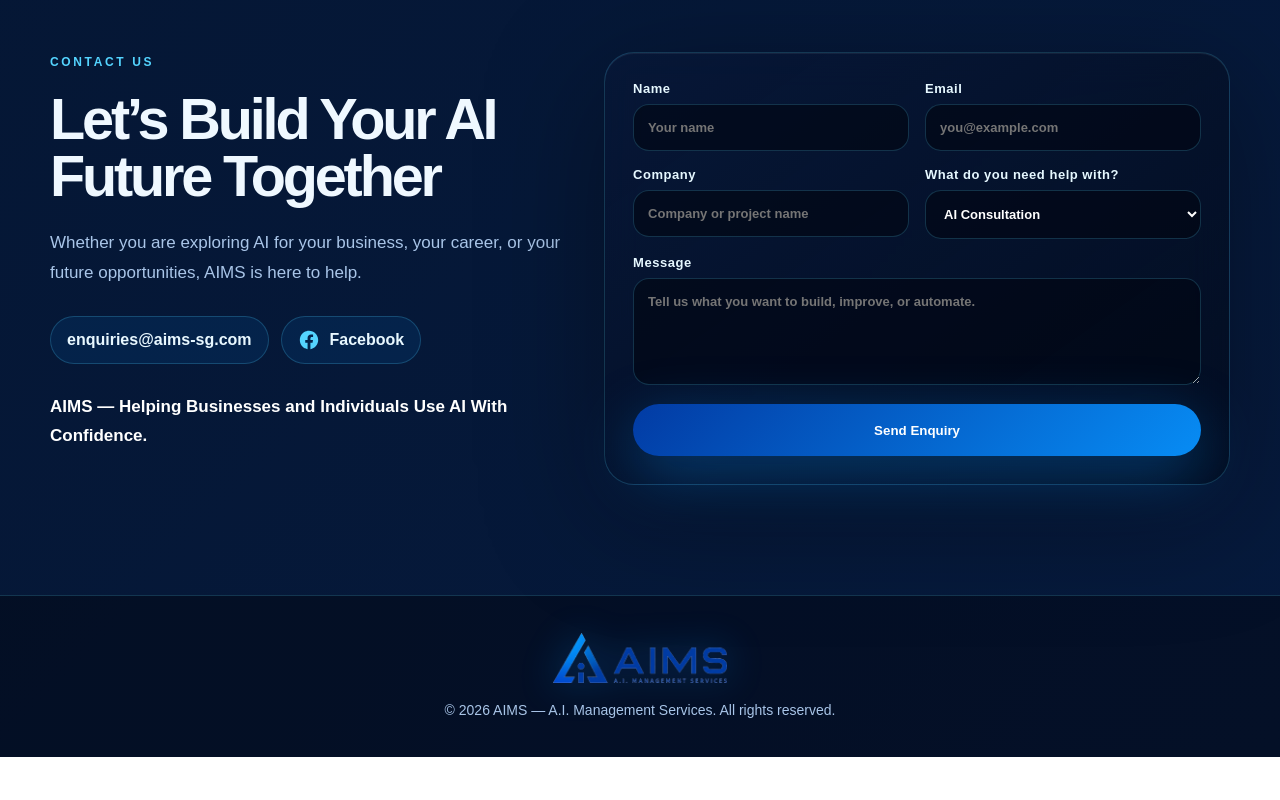
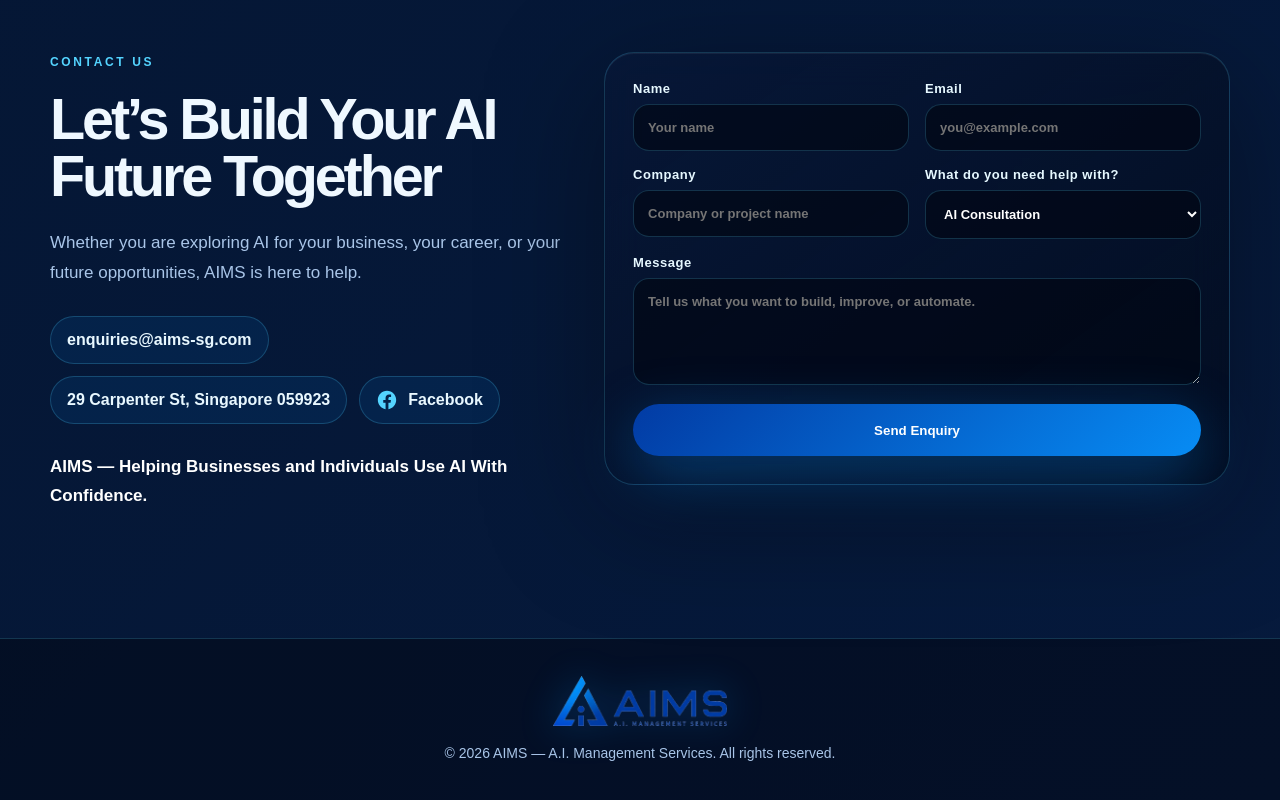
Before and after one commit to A-I-M-S/aims-website, a Next.js app: page / in a window 1280 px wide. Shown: the part 7518-8318 px from the top of the page. Before the commit the page ends 8275 px from the top, so only its background shows below. Built offline with nearby package versions, Linux system fonts and the light colour scheme.

Commit message:
Add AIMS contact address

```diff
--- a/app/page.tsx
+++ b/app/page.tsx
@@ -368,6 +368,9 @@ export default function Home() {
           </p>
           <div className="contactLinks" aria-label="AIMS contact links">
             <a href="mailto:enquiries@aims-sg.com" className="contactLink">enquiries@aims-sg.com</a>
+            <a href="https://maps.google.com/?q=29%20Carpenter%20St%20Singapore%20059923" className="contactLink" target="_blank" rel="noreferrer">
+              29 Carpenter St, Singapore 059923
+            </a>
             <a href="https://www.facebook.com/profile.php?id=61589876739695" className="contactIconLink" target="_blank" rel="noreferrer" aria-label="AIMS on Facebook">
               <FacebookIcon />
               <span>Facebook</span>
```
